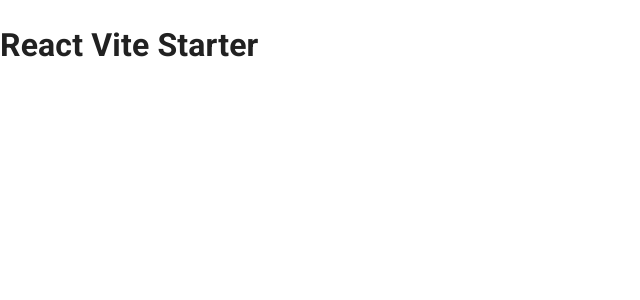
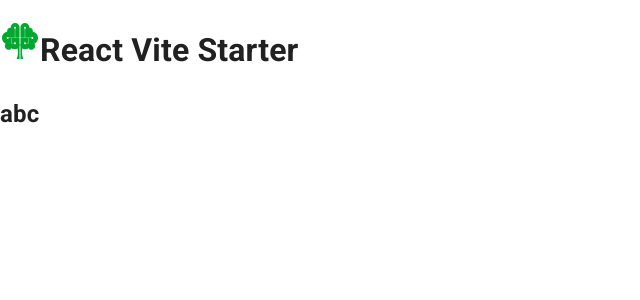
Before and after one commit to KartikJain-Zemoso/react-vite-starter, a React (Vite) app: page / in a window 1280 px wide. Shown: the top 300 px of the page, without its empty margins (0-640 px from the left). Built offline with nearby package versions, Linux system fonts and the light colour scheme.

Commit message:
test/scaffolding

```diff
--- a/src/App.tsx
+++ b/src/App.tsx
@@ -3,6 +3,7 @@
 import ThemeWrapper from "./wrappers/ThemeWrapper";
 import { CssBaseline } from "@mui/material";
 import ErrorBoundary from "./wrappers/ErrorBoundary";
+import Icon from "./_components/atoms/Icon ";
 function App() {
   return (
     <>
@@ -12,7 +13,19 @@
             <ErrorBoundary>
               <BrowserRouter>
                 <Routes>
-                  <Route index element={<h1>React Vite Starter</h1>} />
+                  <Route
+                    index
+                    element={
+                      <>
+                        <h1>
+                          {" "}
+                          <Icon src="/assets/icons/Logo.svg" />
+                          React Vite Starter
+                        </h1>
+                        <h2>{import.meta.env.VITE_SOME_KEY}</h2>
+                      </>
+                    }
+                  />
                 </Routes>
               </BrowserRouter>
             </ErrorBoundary>
```
Also changed, not shown: 2 other files (tests, documents, lock files or other folders).
